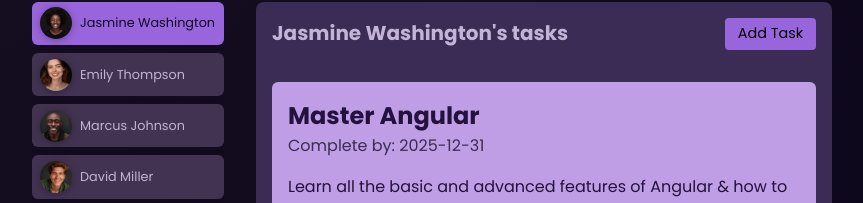
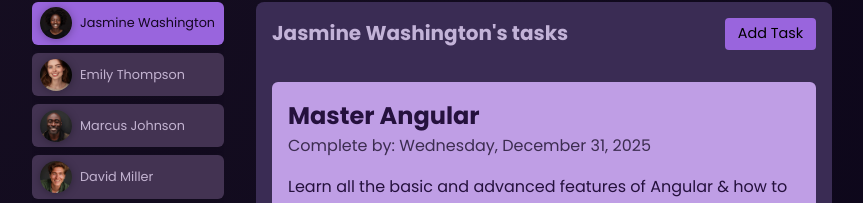
Before and after one commit to Tristan-Bookhans-Git-Repo/Projects, an Angular app in the folder Angular/Section2/01-starting-project/: page / in a window 1280 px wide. Both pictures are taken after a click on the button "Jasmine Washington". Shown: the part 270-473 px from the top of the page, without its empty margins (208-1071 px from the left). Built offline with nearby package versions, Linux system fonts and the light colour scheme.

Commit message:
Transforming data with pipes.

```diff
--- a/Angular/Section2/01-starting-project/src/app/tasks/task/task.component.html
+++ b/Angular/Section2/01-starting-project/src/app/tasks/task/task.component.html
@@ -1,7 +1,7 @@
 <app-card>
     <article>
         <h2>{{task.title}}</h2>
-        <time>Complete by: {{task.dueDate}}</time>
+        <time>Complete by: {{task.dueDate | date:'fullDate'}}</time>
         <p>{{task.summary}}</p>
         <p class="actions">
             <button (click) ="onCompleteTask()">Complete</button>
--- a/Angular/Section2/01-starting-project/src/app/tasks/task/task.component.ts
+++ b/Angular/Section2/01-starting-project/src/app/tasks/task/task.component.ts
@@ -1,11 +1,12 @@
 import { Component, Input, Output, EventEmitter } from '@angular/core';
 import { type Task} from './task.module';
 import { CardComponent } from "../../shared/card/card.component";
+import { DatePipe } from '@angular/common';
 
 @Component({
   selector: 'app-task',
   standalone: true,
-  imports: [CardComponent],
+  imports: [CardComponent, DatePipe],
   templateUrl: './task.component.html',
   styleUrl: './task.component.css'
 })
```
